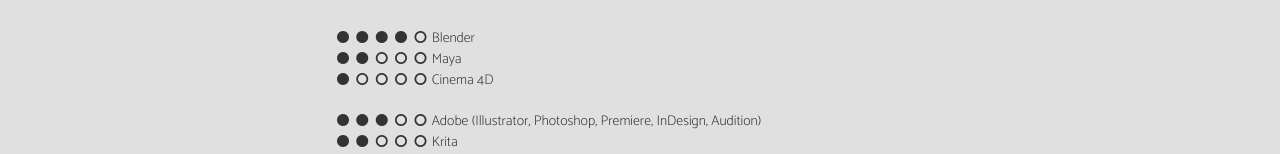
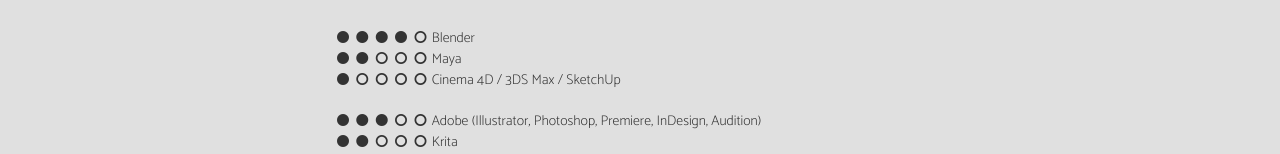
Before and after one commit to maria-pereira/maria-pereira.github.io, a plain HTML site: page about.html in a window 1280 px wide. Shown: the part 352-506 px from the top of the page. Drawn offline with nearby package versions, Linux system fonts and the light colour scheme.

Commit message:
Update about.html

```diff
--- a/about.html
+++ b/about.html
@@ -89,7 +89,7 @@
     <i class="fa fa-circle-o" aria-hidden="true"></i>
     <i class="fa fa-circle-o" aria-hidden="true"></i>
     <i class="fa fa-circle-o" aria-hidden="true"></i>
-    <i class="fa fa-circle-o" aria-hidden="true"></i> Cinema 4D </li>
+    <i class="fa fa-circle-o" aria-hidden="true"></i> Cinema 4D / 3DS Max / SketchUp</li>
     <br>
   <li><i class="fa fa-circle" aria-hidden="true"></i>
     <i class="fa fa-circle" aria-hidden="true"></i>
```
